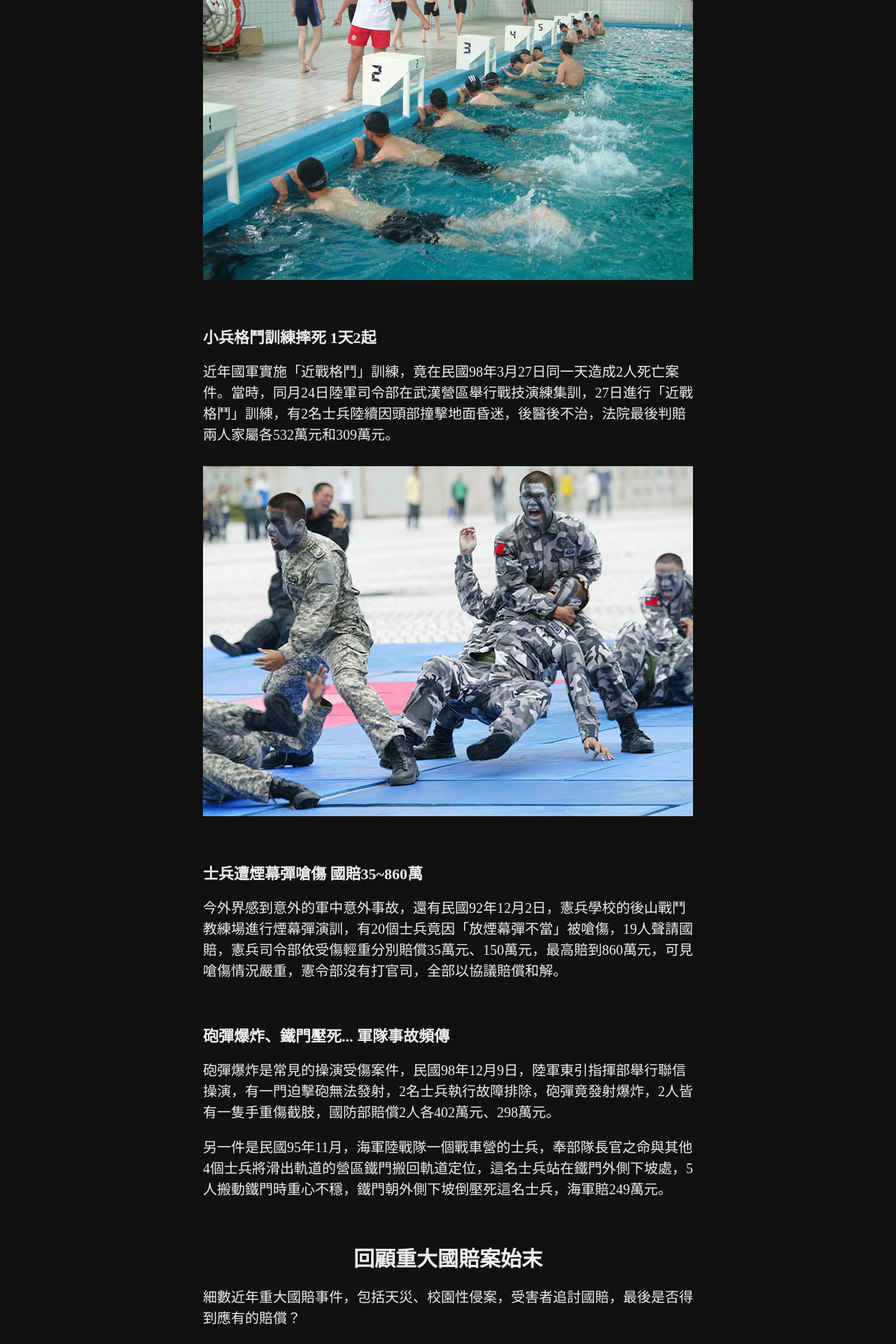
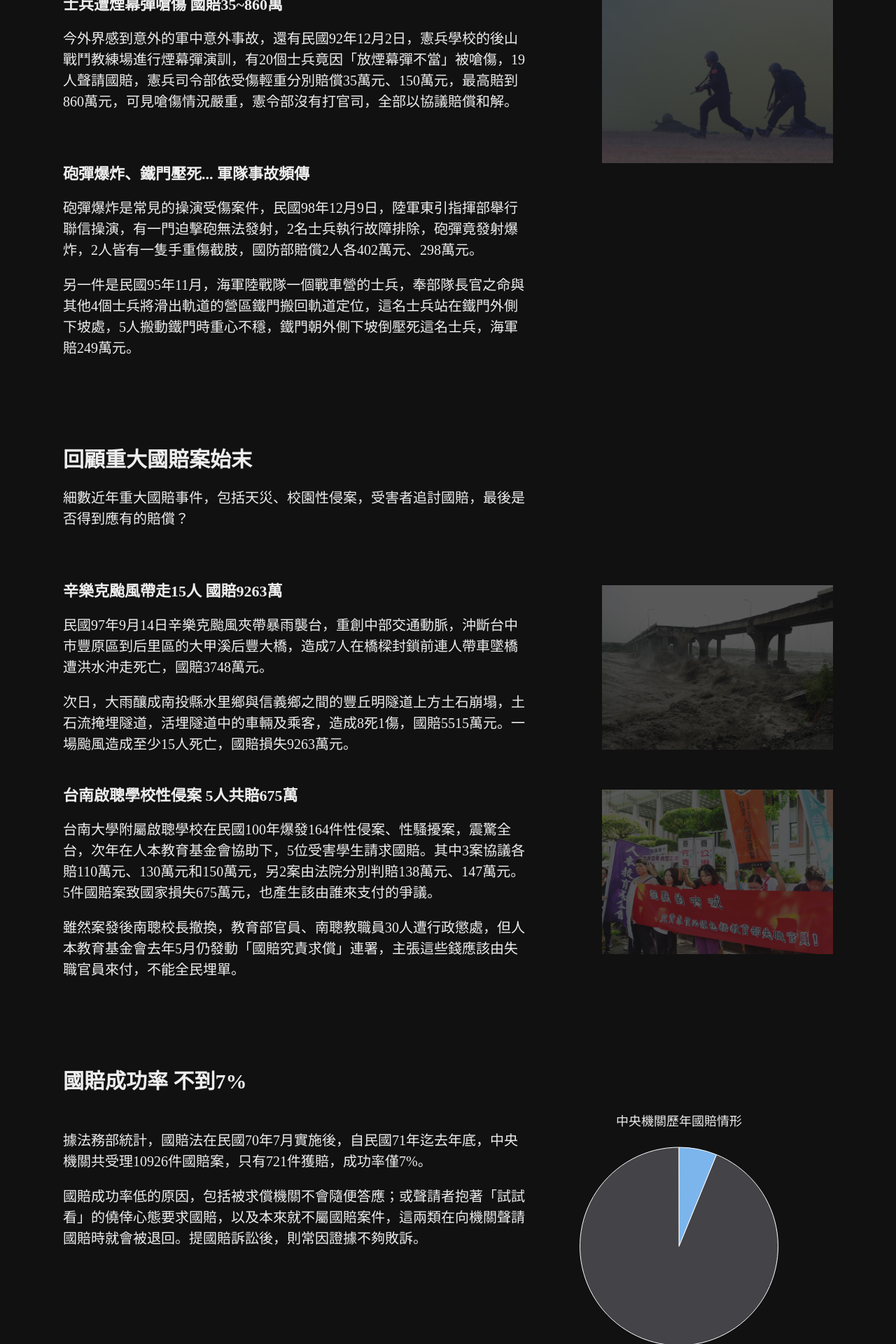
Before and after one commit to HappyBall/udncompensate, a PHP site: page / in a window 1280 px wide. Shown: the part 3480-5400 px from the top of the page at 70% size. Run offline with PHP 8.4, Linux system fonts and the light colour scheme.

Commit message:
recomposing web page

```diff
--- a/css/index.css
+++ b/css/index.css
@@ -335,25 +335,55 @@
 	margin-top: 60px;
 }
 
+.debate-outer{
+	display: table;
+	color: #ededed;
+	font-family: 微軟正黑體;
+}
+
+.debate-outer-first{
+	display: table;
+	color: #ededed;
+	font-family: 微軟正黑體;
+	margin-top: 50px;
+}
+
 #debate-cases{
-	margin-top: 40px;
+	/*margin-top: 40px;*/
 }
 
 .debate-big-title{
 	font-size: 30px;
 	font-weight: bold;
 	display: table;
-	margin: auto;
+	margin-top: 100px;
+	color: #ededed;
+	font-family: 微軟正黑體;
+	/*margin: auto;*/
 }
 
 .debate-block{
-	color: #ededed;
-	font-family: 微軟正黑體;
-	margin-top: 60px;
+	/*color: #ededed;*/
+	/*font-family: 微軟正黑體;*/
+	margin-top: 0px;
+	width: 60%;
+	float: left;
+}
+
+.debate-img-div{
+	float: left;
+	width: 30%;
+	margin-left: 10%;
+	opacity: 0.3;
+}
+
+#debate-img-1{
+	opacity: 1;
 }
 
 .debate-img{
 	margin-top: 30px;
+	width: 100%;
 }
 
 .debate-title{
@@ -363,15 +393,22 @@
 }
 
 .debate-subtitle{
-	font-size: 17px;
-	line-height: 26px;
+	font-size: 20px;
+	line-height: 30px;
 	margin-top: 20px;
+	width: 60%;
+	color: #ededed;
+	font-family: 微軟正黑體;
 }
 
 .debate-content{
 	font-size: 20px;
 	line-height: 30px;
 	margin-top: 20px;
+}
+
+#debate-bomb{
+	margin-top: 70px;
 }
 
 #last-highcharts-container{
@@ -384,25 +421,26 @@
 	font-family: 微軟正黑體;
 	color: #ededed;
 	display: table;
-	margin: auto;
+	margin-top: 100px;
+	/*margin: auto;*/
 }
 
 .last-highcharts-block{
 	display: table;
-	margin-top: 50px;
+	margin-top: 20px;
 	width: 100%;
 
 }
 
 .highcharts-block-last{
-	width: 49%;
+	width: 40%;
 	display: table;
 	float: left;
 }
 
 .last-highcharts-text{
-	width: 100%;
-	/*float: left;*/
+	width: 60%;
+	float: left;
 	font-size: 20px;
 	font-family: 微軟正黑體;
 	line-height: 30px;
--- a/index.html
+++ b/index.html
@@ -146,61 +146,77 @@
 		</div>
 
 		<div class = "main-chart-highcharts">
-			<div class = "highcharts-block" id = "all-event-chart"></div>
 			<div class = "main-highcharts-text-block">
 				<div class = "main-highcharts-title">小標</div>
 				<div class = "main-highcharts-text">
 					假文假文假文假文假文假文假文假文假文假文假文假文假文假文假文假文假文假文假文假文假文假文假文假文假文假文假文假文假文假文假文假文假文假文假文假文假文假文假文假文假文假文假文假文假文假文假文假文假文假文假文假文假文假文假文假文假文假文假文假文假文假文假文假文假文假文假文假文假文假文假文假文假文假文假文假文假文假文假文假文假文假文假文假文假文
 				</div>
 			</div>
+			<div class = "highcharts-block" id = "all-event-chart"></div>
+
 		</div>
 		<div class = "main-chart-highcharts" id = "main-chart-highcharts-2">
-			<div class = "highcharts-block" id = "all-money-chart"></div>
 			<div class = "main-highcharts-text-block">
 				<div class = "main-highcharts-title">小標</div>
 				<div class = "main-highcharts-text">
 					假文假文假文假文假文假文假文假文假文假文假文假文假文假文假文假文假文假文假文假文假文假文假文假文假文假文假文假文假文假文假文假文假文假文假文假文假文假文假文假文假文假文假文假文假文假文假文假文假文假文假文假文假文假文假文假文假文假文假文假文假文假文假文假文假文假文假文假文假文假文假文假文假文假文假文假文假文假文假文假文假文假文假文假文假文
 				</div>
 			</div>
+			<div class = "highcharts-block" id = "all-money-chart"></div>
+
 		</div>
 
-		<div class = "sec-container" id = "debate-cases">
+		<!-- <div class = "sec-container" id = "debate-cases"> -->
+
+		<div class = "debate-big-title" id = "debate-cases">揭開軍方國賠案黑幕</div>
+		<div class = "debate-subtitle">
+			長久以來，國軍士兵操練意外致傷或死亡案件，一直是個黑盒子，從法務部國賠統計資料外界才知道國防部操訓期間意外狀況不斷。
+		</div>
+		<div class = "debate-outer-first" >
+
 			<div class = "debate-block">
-				<div class = "debate-big-title">揭開軍方國賠案黑幕</div>
-				<div class = "debate-content">長久以來，國軍士兵操練意外致傷或死亡案件，一直是個黑盒子，從法務部國賠統計資料外界才知道國防部操訓期間意外狀況不斷。</div>
-
 				<div class = "debate-title">新兵泳訓成植物人 國賠1363萬</div>
 				<div class = "debate-content">
 					民國93年8月，海軍新兵訓練中心在做水上救生訓練時，林姓士兵因動作不熟溺水昏迷，送醫後變成植物人。林父請求國家賠償，法院查出林溺水時在場的教官、部隊人員疏於防範，沒有即時搶救致林昏迷不醒，海軍要負賠償責任，高等法院計算林的生命餘年以及醫療費、看護費，判賠1363萬元。
 				</div>
-				<img class = "debate-img" src="img/case1.jpg">
+
 			</div>
+			<div class = "debate-img-div" id = "debate-img-1"><img class = "debate-img" src="img/case1.jpg"></div>
+		</div>
+		<div class = "debate-outer">
 			<div class = "debate-block">
 
 				<div class = "debate-title">小兵格鬥訓練摔死 1天2起</div>
 				<div class = "debate-content">
 					近年國軍實施「近戰格鬥」訓練，竟在民國98年3月27日同一天造成2人死亡案件。當時，同月24日陸軍司令部在武漢營區舉行戰技演練集訓，27日進行「近戰格鬥」訓練，有2名士兵陸續因頭部撞擊地面昏迷，後醫後不治，法院最後判賠兩人家屬各532萬元和309萬元。
 				</div>
-				<img class = "debate-img" src="img/case2.jpg">
 			</div>
+			<div class = "debate-img-div" id = "debate-img-2"><img class = "debate-img" src="img/case2.jpg"></div>
+		</div>
+		<div class = "debate-outer">
 			<div class = "debate-block">
 				<!-- <img class = "debate-img" src="img/case3.jpg"> -->
 				<div class = "debate-title">士兵遭煙幕彈嗆傷 國賠35~860萬</div>
 				<div class = "debate-content">
 					今外界感到意外的軍中意外事故，還有民國92年12月2日，憲兵學校的後山戰鬥教練場進行煙幕彈演訓，有20個士兵竟因「放煙幕彈不當」被嗆傷，19人聲請國賠，憲兵司令部依受傷輕重分別賠償35萬元、150萬元，最高賠到860萬元，可見嗆傷情況嚴重，憲令部沒有打官司，全部以協議賠償和解。
 				</div>
-			</div>
-			<div class = "debate-block">
+			<!-- </div> -->
+			<!-- <div class = "debate-block"> -->
 				<!-- <img class = "debate-img" src="img/case4.jpg"> -->
-				<div class = "debate-title">砲彈爆炸、鐵門壓死... 軍隊事故頻傳</div>
+				<div class = "debate-title" id = "debate-bomb">砲彈爆炸、鐵門壓死... 軍隊事故頻傳</div>
 				<div class = "debate-content">
 					砲彈爆炸是常見的操演受傷案件，民國98年12月9日，陸軍東引指揮部舉行聯信操演，有一門迫擊砲無法發射，2名士兵執行故障排除，砲彈竟發射爆炸，2人皆有一隻手重傷截肢，國防部賠償2人各402萬元、298萬元。<p>
 					另一件是民國95年11月，海軍陸戰隊一個戰車營的士兵，奉部隊長官之命與其他4個士兵將滑出軌道的營區鐵門搬回軌道定位，這名士兵站在鐵門外側下坡處，5人搬動鐵門時重心不穩，鐵門朝外側下坡倒壓死這名士兵，海軍賠249萬元。
 				</div>
 			</div>
+			<div class = "debate-img-div" id = "debate-img-3"><img class = "debate-img" src="img/case3.jpg"></div>
+		</div>
+
+		<div class = "debate-big-title">回顧重大國賠案始末</div>
+		<div class = "debate-subtitle">細數近年重大國賠事件，包括天災、校園性侵案，受害者追討國賠，最後是否得到應有的賠償？</div>
+		<div class = "debate-outer-first">
+
 			<div class = "debate-block">
-				<div class = "debate-big-title">回顧重大國賠案始末</div>
-				<div class = "debate-content">細數近年重大國賠事件，包括天災、校園性侵案，受害者追討國賠，最後是否得到應有的賠償？</div>
 
 				<!-- <img class = "debate-img" src="img/case5.jpg"> -->
 				<div class = "debate-title">辛樂克颱風帶走15人 國賠9263萬</div>
@@ -208,8 +224,10 @@
 					民國97年9月14日辛樂克颱風夾帶暴雨襲台，重創中部交通動脈，沖斷台中市豐原區到后里區的大甲溪后豐大橋，造成7人在橋樑封鎖前連人帶車墜橋遭洪水沖走死亡，國賠3748萬元。<p>
 					次日，大雨釀成南投縣水里鄉與信義鄉之間的豐丘明隧道上方土石崩塌，土石流掩埋隧道，活埋隧道中的車輛及乘客，造成8死1傷，國賠5515萬元。一場颱風造成至少15人死亡，國賠損失9263萬元。
 				</div>
-				<img class = "debate-img" src="img/case3.jpg">
 			</div>
+			<div class = "debate-img-div" id = "debate-img-4"><img class = "debate-img" src="img/case4.jpg"></div>
+		</div>
+		<div class = "debate-outer">
 			<div class = "debate-block">
 
 				<div class = "debate-title">台南啟聰學校性侵案 5人共賠675萬</div>
@@ -217,21 +235,25 @@
 					台南大學附屬啟聰學校在民國100年爆發164件性侵案、性騷擾案，震驚全台，次年在人本教育基金會協助下，5位受害學生請求國賠。其中3案協議各賠110萬元、130萬元和150萬元，另2案由法院分別判賠138萬元、147萬元。5件國賠案致國家損失675萬元，也產生該由誰來支付的爭議。<p>
 					雖然案發後南聰校長撤換，教育部官員、南聰教職員30人遭行政懲處，但人本教育基金會去年5月仍發動「國賠究責求償」連署，主張這些錢應該由失職官員來付，不能全民埋單。
 				</div>
-				<img class = "debate-img" src="img/case4.jpg">
 			</div>
+			<div class = "debate-img-div" id = "debate-img-5"><img class = "debate-img" src="img/case5.jpg"></div>
+		</div>
 
-		</div>
-		<div class = "sec-container" id = "last-highcharts-container">
+		<!-- </div> -->
+		<!-- <div class = "sec-container" id = "last-highcharts-container"> -->
 
-			<div class = "last-highcharts-title">國賠成功率 不到14%</div>
+
+
+		<!-- </div> -->
+		<div class = "last-highcharts-title" id = "last-highcharts">國賠成功率 不到7%</div>
+		<div class = "last-highcharts-block">
 			<div class = "last-highcharts-text">
-				據法務部統計，國家賠償法從民國71年施行至103年底止，全國共受理40,845件，但只有5,618件民眾獲得賠償，聲請成功比率不到14%，總賠償金額41億8千多萬元。<p>
-				中央機關國賠成功率更低，民國71年至103年底止，中央機關共受理10,926件，僅721件民眾獲得賠償，聲請成功比率不到7%，總賠償金額11億8千多萬元。
+				據法務部統計，國賠法在民國70年7月實施後，自民國71年迄去年底，中央機關共受理10926件國賠案，只有721件獲賠，成功率僅7%。<p>
+				國賠成功率低的原因，包括被求償機關不會隨便答應；或聲請者抱著「試試看」的僥倖心態要求國賠，以及本來就不屬國賠案件，這兩類在向機關聲請國賠時就會被退回。提國賠訴訟後，則常因證據不夠敗訴。
 			</div>
-		</div>
-		<div class = "last-highcharts-block">
 			<div class = "highcharts-block-last" id = "all-event-statistic"></div>
-			<div class = "highcharts-block-last" id = "all-event-statistic-yr"></div>
+
+			<!-- <div class = "highcharts-block-last" id = "all-event-statistic-yr"></div>			 -->
 		</div>
 		<div class = "editor-src">新媒體部/&nbsp;楊棋宇、蔡欣潔、蔡佩蓉&nbsp;&nbsp;&nbsp;製作<br>資料來源/&nbsp;</div>
 	</div>
```
Also changed, not shown: js/compensate_index.js (+94 -14 lines), img/case3.jpg, img/case4.jpg, img/case5.jpg (added), img/case6.jpg (deleted), 1 other file.
